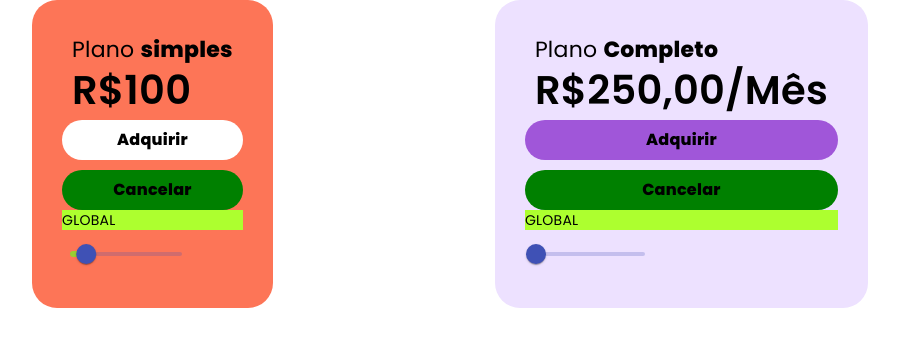
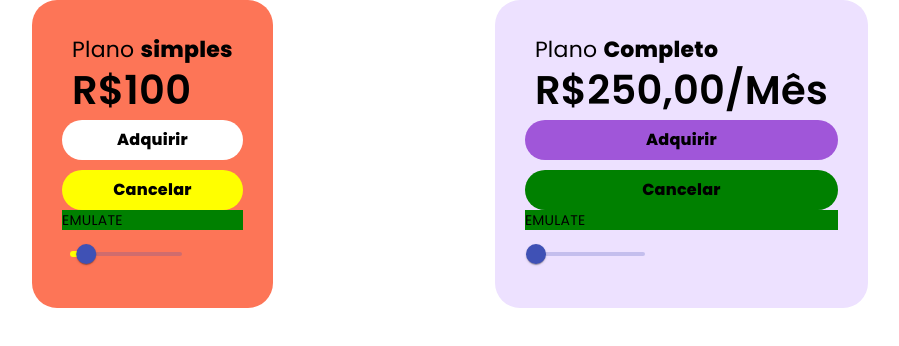
Before and after one commit to Felip3ra/fundamentosAngular, an Angular app: page / in a window 1280 px wide. Shown: the top 346 px of the page, without its empty margins (190-1089 px from the left). Built offline with nearby package versions, Linux system fonts and the light colour scheme.

Commit message:
feat: Utilizando o encapsulation emulate

```diff
--- a/src/app/card-roxo/card-roxo.component.html
+++ b/src/app/card-roxo/card-roxo.component.html
@@ -3,8 +3,11 @@
     <div class="card-roxo__price card-roxo__item">R$250,00/Mês</div>
     <app-card-roxo-button></app-card-roxo-button>
     <app-card-button-cancel></app-card-button-cancel>
-    <div class="global">
+    <!-- <div class="global">
         GLOBAL
+    </div> -->
+    <div class="emulate">
+        EMULATE
     </div>
     <mat-slider min="1" max="5" step="1.5">
   <input matSliderThumb value="1.5">
--- a/src/app/card/card.component.html
+++ b/src/app/card/card.component.html
@@ -4,8 +4,12 @@
     <app-card-button></app-card-button>
     <app-card-button-cancel></app-card-button-cancel>
 
-    <div class="global">
+    <!-- <div class="global">
         GLOBAL
+    </div> -->
+
+    <div class="emulate">
+        EMULATE
     </div>
 
     <mat-slider min="1" max="5" step="0.5">
--- a/src/app/card/card.component.scss
+++ b/src/app/card/card.component.scss
@@ -46,6 +46,10 @@
     border-color: yellow !important;
 }
 
-.global{
-    background-color: greenyellow;
+// .global{
+//     background-color: greenyellow;
+// }
+
+.emulate{
+    background-color: red;
 }
--- a/src/app/card/card.component.ts
+++ b/src/app/card/card.component.ts
@@ -13,11 +13,15 @@ interface IInfos{
   selector: 'app-card',
   templateUrl: './card.component.html',
   styleUrls: ['./card.component.scss'],
-  encapsulation: ViewEncapsulation.None
+  //encapsulation: ViewEncapsulation.None
+  encapsulation: ViewEncapsulation.Emulated
 })
 
 //encapsulation: ViewEncapsulation.None
 //remove a encapsulação dos estilos ou seja, os estilos vão estar global
+
+//encapsulation: ViewEncapsulation.Emulated
+//os estilos não ficam globais, porém estilos globais afetam os componentes
 
 export class CardComponent {
 
--- a/src/styles.scss
+++ b/src/styles.scss
@@ -8,3 +8,7 @@ body { margin: 0; font-family: Roboto, "Helvetica Neue", sans-serif; }
 .mdc-slider__track--active_fill{
     border-color: yellowgreen !important;
 }
+
+.emulate{
+    background-color: green !important;
+}
```
